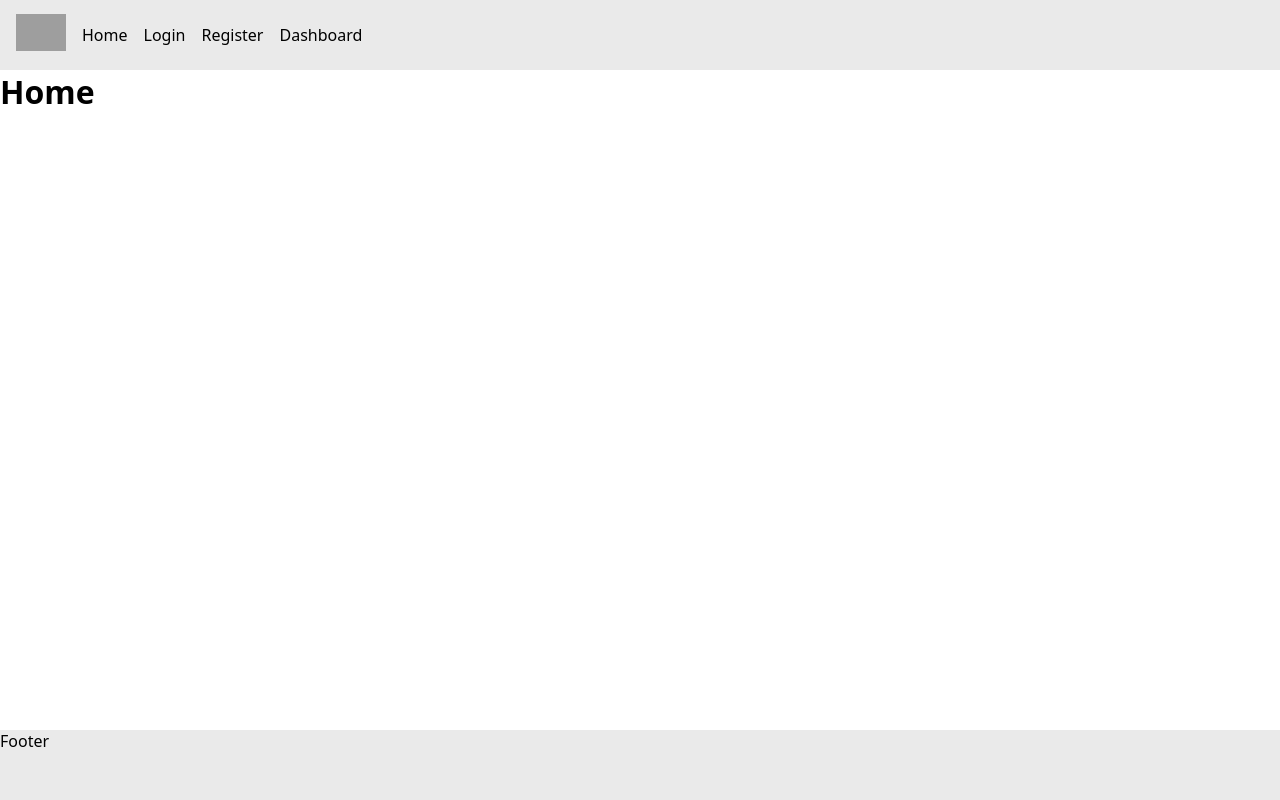
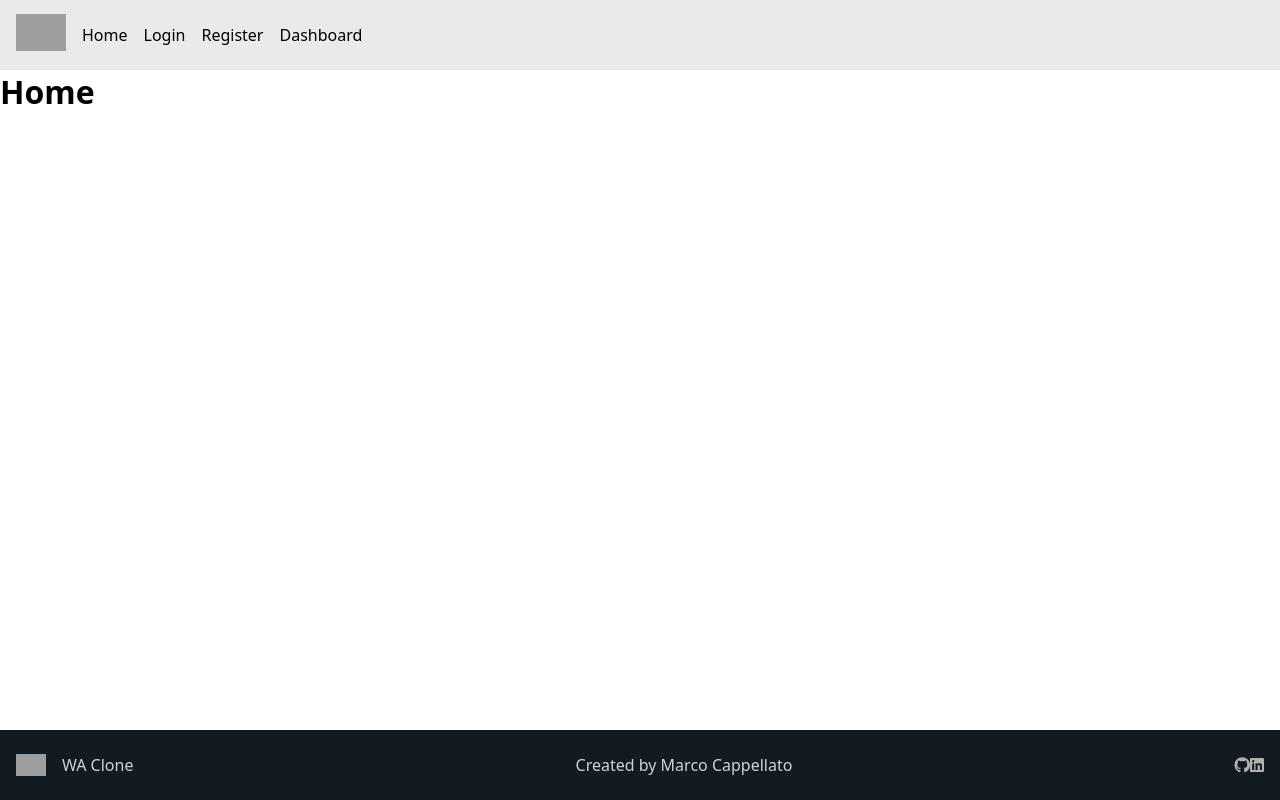
Before and after one commit to Marcap00/wa-clone, a Vue app in the folder wa-clone-fe/: page / in a window 1280 px wide. Built offline with nearby package versions, Linux system fonts and the light colour scheme; grey boxes are pictures that could not be loaded.

Commit message:
Enhance AppFooter component with new layout and styling.

```diff
--- a/wa-clone-fe/src/components/general/AppFooter.vue
+++ b/wa-clone-fe/src/components/general/AppFooter.vue
@@ -2,14 +2,33 @@
 </script>
 
 <template>
-    <footer>
-        <p>Footer</p>
+    <footer class="footer">
+        <div class="footer-content d-flex justify-content-between align-items-center gap-3 h-100 p-3">
+            <div class="d-flex align-items-center gap-3">
+                <img src="/src/assets/img/whatsapp.png" alt="Logo" class="img-fluid">
+                <p>WA Clone</p>
+            </div>
+            <div>
+                <p>Created by Marco Cappellato</p>
+            </div>
+            <address>
+                <i class="fa-brands fa-github"></i>
+                <i class="fa-brands fa-linkedin"></i>
+            </address>
+        </div>
     </footer>
 </template>
 
 <style lang="scss" scoped>
+@import '../../scss/_variables.scss';
+
 footer {
     height: 70px;
-    background-color: #eaeaea;
+    background-color: $bg-dark-contacts;
+    color: $text-title;
+
+    img {
+        width: 30px;
+    }
 }
 </style>
```
